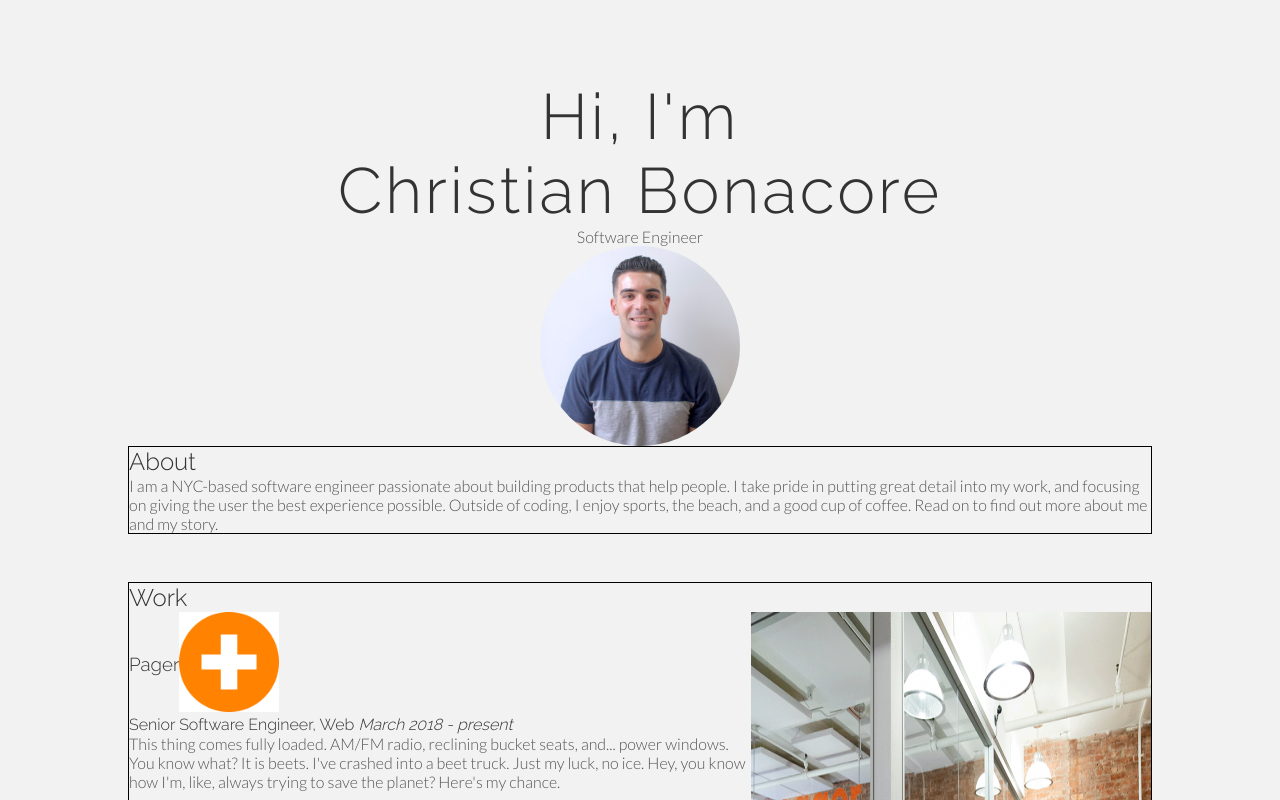
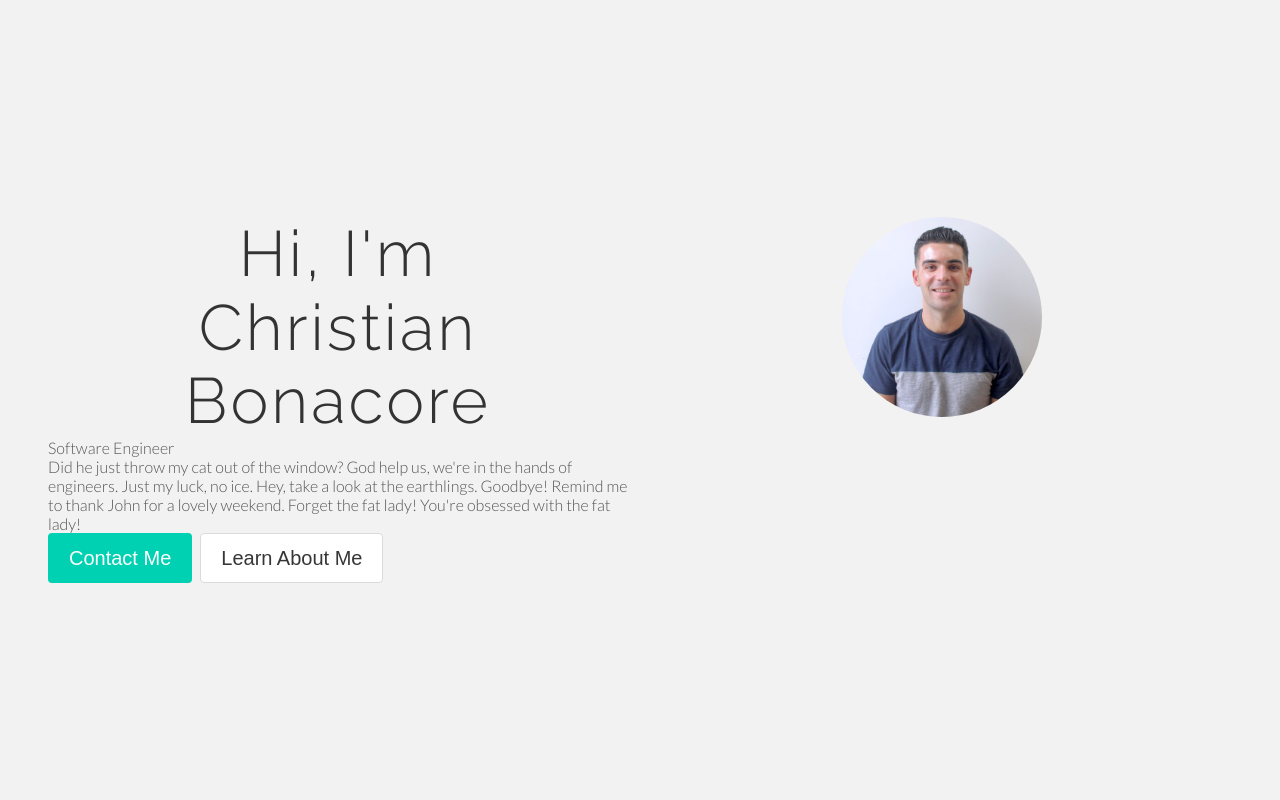
Before and after one commit to cbonaco1/personal_page, a Next.js app: page / in a window 1280 px wide. Shown: the top 800 px of the page. Built offline with nearby package versions, Linux system fonts and the light colour scheme.

Commit message:
start bulma, use hero component

```diff
--- a/package.json
+++ b/package.json
@@ -8,6 +8,7 @@
     "start": "next start"
   },
   "dependencies": {
+    "bulma": "^0.9.2",
     "next": "^10.x.x",
     "react": "17.0.1",
     "react-dom": "17.0.1",
--- a/src/pages/index.js
+++ b/src/pages/index.js
@@ -10,7 +10,7 @@ import styles from 'styles/Home.module.scss'
 
 export default function Home() {
   return (
-    <div className={styles.container}>
+    <div>
       <Head>
         <title>Christian Bonacore</title>
         <link rel="icon" href="/favicon.ico" />
@@ -19,16 +19,37 @@ export default function Home() {
       </Head>
 
       <main className={styles.main}>
-        <h1 className={styles.title}>Hi, I'm</h1>
-        <h1 className={styles.title}>Christian Bonacore</h1>
-        <p>Software Engineer</p>
-        <Image
-          src="/img/me.jpg"
-          alt="Christian Bonacore"
-          height={200}
-          width={200}
-          className={styles.me}
-        />
+        <div className="hero is-fullheight">
+          <div className="hero-body">
+            <div className="columns">
+              <div className="column">
+                <h1 className={styles.title}>
+                  Hi, I'm<br />
+                  Christian Bonacore
+                </h1>
+                <p>Software Engineer</p>
+                <p>
+                  Did he just throw my cat out of the window?
+                  God help us, we're in the hands of engineers.
+                  Just my luck, no ice. Hey, take a look at the earthlings.
+                  Goodbye! Remind me to thank John for a lovely weekend.
+                  Forget the fat lady! You're obsessed with the fat lady!
+                </p>
+                <div className="buttons are-medium">
+                  <button className="button is-primary">Contact Me</button>
+                  <button className="button">Learn About Me</button>
+                </div>
+              </div>
+              <div className="column">
+                <img
+                  src="/img/me.jpg"
+                  alt="Christian Bonacore"
+                  className={styles.me}
+                />
+              </div>
+            </div>
+          </div>
+        </div>
         <About />
         <Work />
         <Skills />
--- a/src/styles/Home.module.scss
+++ b/src/styles/Home.module.scss
@@ -2,20 +2,13 @@
 
 .me {
   border-radius: 50%;
-  border-color: $blue;
-}
-
-.container {
-  min-height: 100vh;
-  padding: 0 0.5rem;
-  display: flex;
-  flex-direction: column;
-  justify-content: center;
-  align-items: center;
+  height: 200px;
+  width: 200px;
+  display: block;
+  margin: 0 auto;
 }
 
 .main {
-  padding: 5rem 0;
   flex: 1;
   display: flex;
   flex-direction: column;
--- a/src/styles/globals.scss
+++ b/src/styles/globals.scss
@@ -1,3 +1,7 @@
+@import "bulma/sass/utilities/_all.sass";
+@import "bulma/sass/layout/hero.sass";
+@import "bulma/sass/elements/button.sass";
+@import "bulma/sass/grid/columns.sass";
 @import "variables";
 
 html,
```
Also changed, not shown: 1 other file (tests, documents, lock files or other folders).
